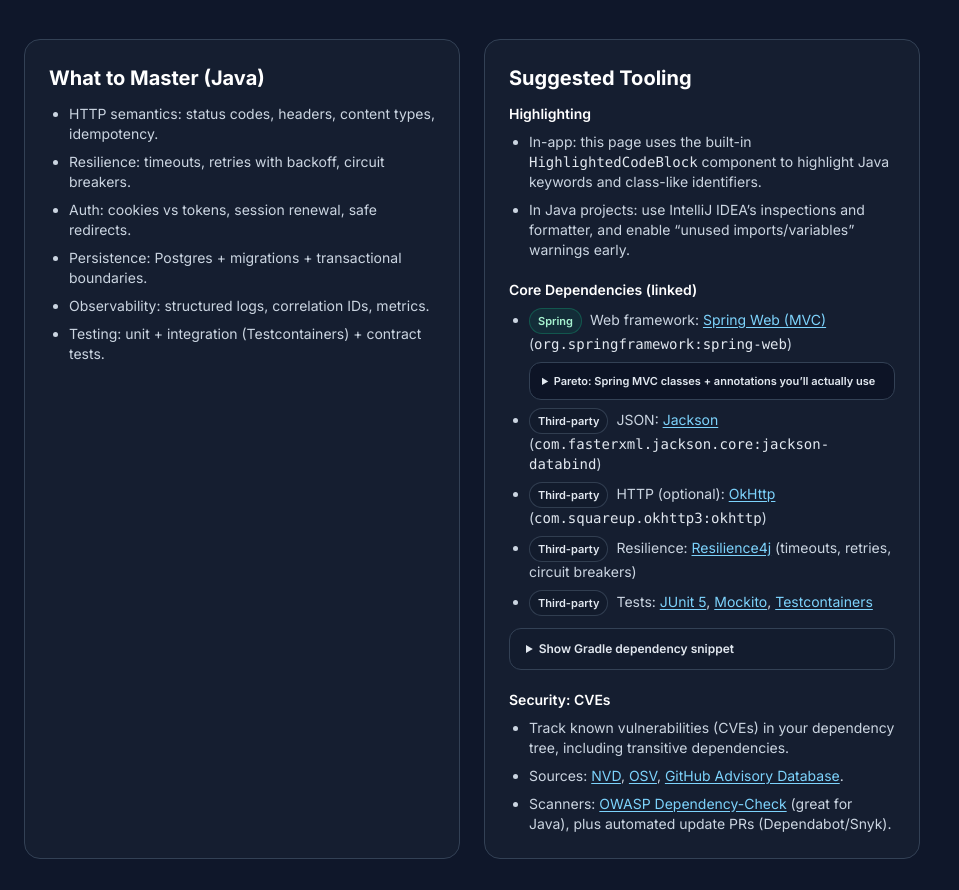
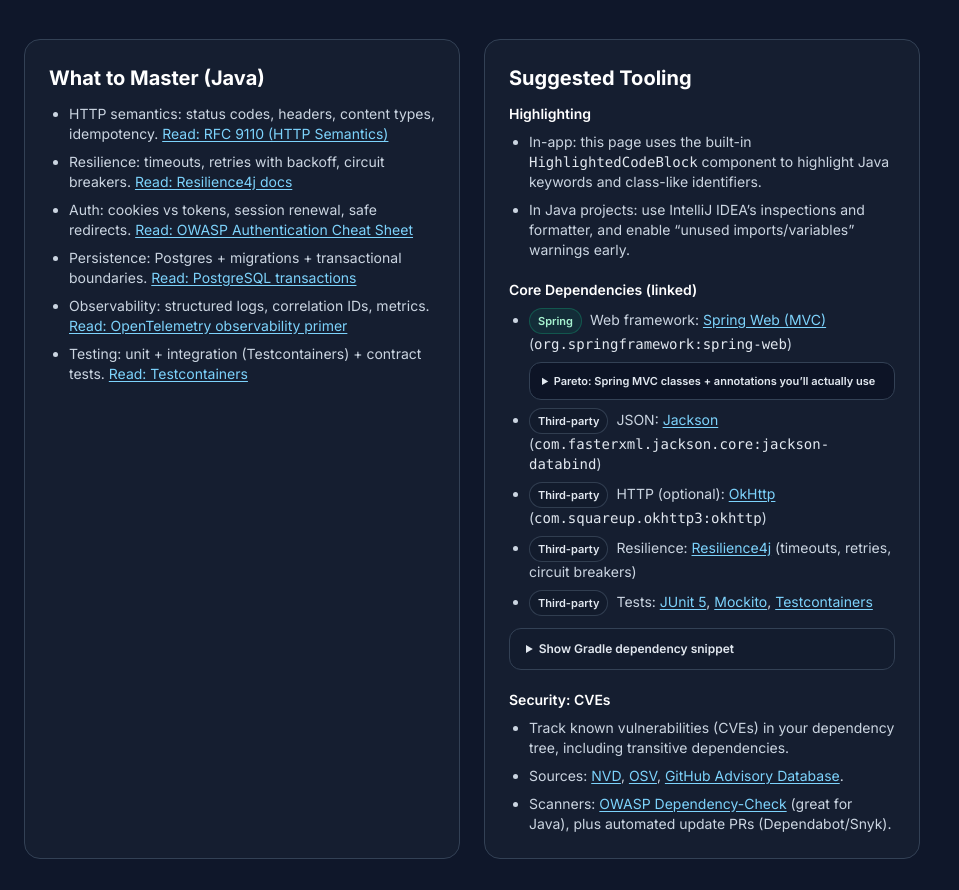
Before and after one commit to devcamos/apisandbox, a Next.js app: page /docs/java in a window 1280 px wide. Shown: the part 2596-3486 px from the top of the page, without its empty margins (0-959 px from the left). Built offline with nearby package versions, Linux system fonts and the light colour scheme.

Commit message:
docs(java): add curated reading links for What to Master

```diff
--- a/app/docs/java/page.tsx
+++ b/app/docs/java/page.tsx
@@ -595,12 +595,72 @@
             <div className="rounded-2xl border border-slate-700 bg-slate-800/40 p-6">
               <h2 className="text-xl font-bold text-white">What to Master (Java)</h2>
               <ul className="mt-3 space-y-2 text-sm text-slate-300 list-disc pl-5">
-                <li>HTTP semantics: status codes, headers, content types, idempotency.</li>
-                <li>Resilience: timeouts, retries with backoff, circuit breakers.</li>
-                <li>Auth: cookies vs tokens, session renewal, safe redirects.</li>
-                <li>Persistence: Postgres + migrations + transactional boundaries.</li>
-                <li>Observability: structured logs, correlation IDs, metrics.</li>
-                <li>Testing: unit + integration (Testcontainers) + contract tests.</li>
+                <li>
+                  HTTP semantics: status codes, headers, content types, idempotency.{" "}
+                  <a
+                    className="text-sky-300 hover:text-sky-200 underline underline-offset-2"
+                    href="https://www.rfc-editor.org/rfc/rfc9110"
+                    target="_blank"
+                    rel="noreferrer"
+                  >
+                    Read: RFC 9110 (HTTP Semantics)
+                  </a>
+                </li>
+                <li>
+                  Resilience: timeouts, retries with backoff, circuit breakers.{" "}
+                  <a
+                    className="text-sky-300 hover:text-sky-200 underline underline-offset-2"
+                    href="https://resilience4j.readme.io/"
+                    target="_blank"
+                    rel="noreferrer"
+                  >
+                    Read: Resilience4j docs
+                  </a>
+                </li>
+                <li>
+                  Auth: cookies vs tokens, session renewal, safe redirects.{" "}
+                  <a
+                    className="text-sky-300 hover:text-sky-200 underline underline-offset-2"
+                    href="https://cheatsheetseries.owasp.org/cheatsheets/Authentication_Cheat_Sheet.html"
+                    target="_blank"
+                    rel="noreferrer"
+                  >
+                    Read: OWASP Authentication Cheat Sheet
+                  </a>
+                </li>
+                <li>
+                  Persistence: Postgres + migrations + transactional boundaries.{" "}
+                  <a
+                    className="text-sky-300 hover:text-sky-200 underline underline-offset-2"
+                    href="https://www.postgresql.org/docs/current/tutorial-transactions.html"
+                    target="_blank"
+                    rel="noreferrer"
+                  >
+                    Read: PostgreSQL transactions
+                  </a>
+                </li>
+                <li>
+                  Observability: structured logs, correlation IDs, metrics.{" "}
+                  <a
+                    className="text-sky-300 hover:text-sky-200 underline underline-offset-2"
+                    href="https://opentelemetry.io/docs/concepts/observability-primer/"
+                    target="_blank"
+                    rel="noreferrer"
+                  >
+                    Read: OpenTelemetry observability primer
+                  </a>
+                </li>
+                <li>
+                  Testing: unit + integration (Testcontainers) + contract tests.{" "}
+                  <a
+                    className="text-sky-300 hover:text-sky-200 underline underline-offset-2"
+                    href="https://www.testcontainers.org/"
+                    target="_blank"
+                    rel="noreferrer"
+                  >
+                    Read: Testcontainers
+                  </a>
+                </li>
               </ul>
             </div>
 
```
